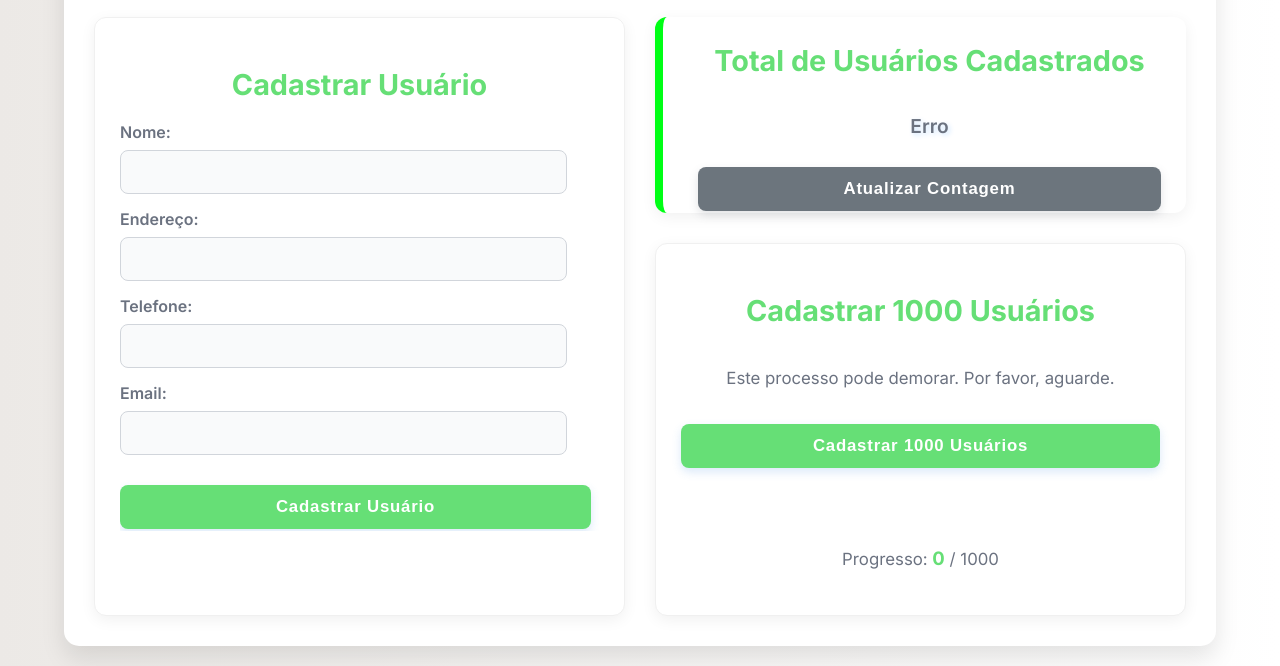
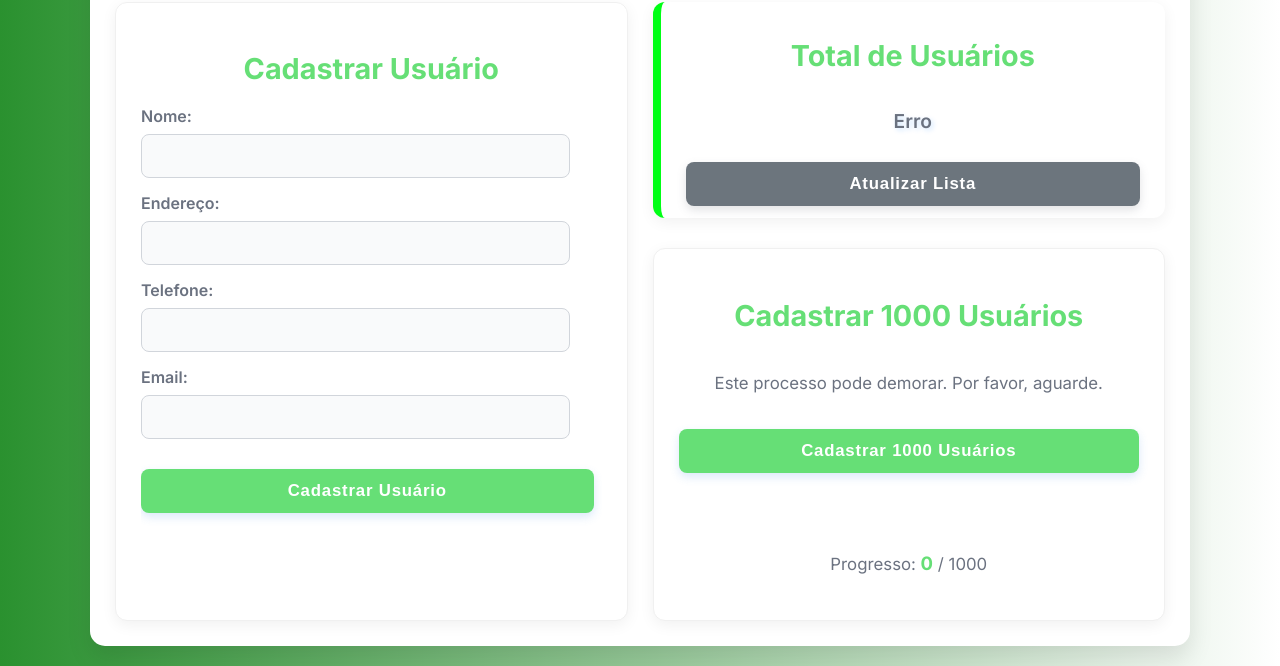
Before and after one commit to EmsonFranca/EmsonSilva, a plain HTML site: page index.html in a window 1280 px wide. Shown: the part 134-800 px from the top of the page. Drawn offline with Linux system fonts and the light colour scheme; no server answers.

Commit message:
style: atualização de cor de fundo

```diff
--- a/index.html
+++ b/index.html
@@ -40,9 +40,9 @@
 
             <div class="right-column">
                 <div class="user-count-card card">
-                    <h2>Total de Usuários Cadastrados</h2>
+                    <h2>Total de Usuários</h2>
                     <p class="user-count-display" id="userCount">0</p>
-                    <button id="refreshUserCount">Atualizar Contagem</button>
+                    <button id="refreshUserCount">Atualizar Lista</button>
                 </div>
 
                 <div class="batch-section card">
--- a/style.css
+++ b/style.css
@@ -1,14 +1,14 @@
 :root {
     /* Cores Primárias */
-    --color-primary-blue: #66df76; /* Azul principal dos botões e títulos */
-    --color-secondary-blue: #03e621; /* Azul mais escuro para hover */
+    --color-primary-green: #66df76; /* Azul principal dos botões e títulos */
+    --color-secondary-green: #03e621; /* Azul mais escuro para hover */
     --color-accent-green: #28a745; /* Verde para sucesso/destaque (opção 1 user-count) */
     --color-dark-text: #1a202cc2; /* Cor para títulos mais escuros */
     --color-medium-text: #333; /* Cor geral do texto */
     --color-light-text: #6b7280; /* Tom de cinza para parágrafos e labels */
 
     /* Cores de Fundo e Borda */
-    --color-background-light: #ece9e6; /* Parte clara do gradiente de fundo */
+    --color-background-light: #2a912f; /* Parte clara do gradiente de fundo */
     --color-background-white: #ffffff; /* Fundo principal dos cards e container */
     --color-background-input: #f9fafb; /* Fundo levemente acinzentado para inputs */
     --color-border-light: #f0f0f0; /* Borda leve dos cards */
@@ -47,6 +47,11 @@
     --border-radius-sm: 8px;
     --border-radius-md: 12px;
     --border-radius-lg: 15px;
+
+    /* Variáveis para ajuste do tamanho principal (agora com um ajuste mais preciso para 1366px) */
+    --container-max-width-desktop: 1100px; /* Um pouco menor para 1366px */
+    --main-content-gap-desktop: 25px; /* Espaçamento entre colunas para desktop */
+    --card-padding-desktop: 25px; /* Padding padrão para cards em desktop */
 }
 
 /* Reset Básico e Fontes */
@@ -133,7 +138,7 @@ p {
 /* Títulos dos Cards */
 .card h2 {
     text-align: center;
-    color: var(--color-primary-blue);
+    color: var(--color-primary-green);
     margin-bottom: var(--spacing-xxl);
     font-size: 1.8em;
     font-weight: 700;
@@ -215,7 +220,7 @@ input[type="email"]:focus {
 }
 
 button {
-    background-color: var(--color-primary-blue);
+    background-color: var(--color-primary-green);
     color: var(--color-background-white);
     padding: var(--padding-input) var(--spacing-xxl);
     border: none;
@@ -232,7 +237,7 @@ button {
 }
 
 button:hover {
-    background-color: var(--color-secondary-blue);
+    background-color: var(--color-secondary-green);
     transform: translateY(-3px);
     box-shadow: var(--shadow-button-hover);
 }
@@ -283,11 +288,33 @@ button:active {
 
 #progress {
     font-weight: 700;
-    color: var(--color-primary-blue);
+    color: var(--color-primary-green);
     font-size: 1.1em;
     margin-top: var(--spacing-md);
 }
+/* Otimização para Desktop (1366px de Largura)*/
+@media (max-width: 1366px) {
+    .container {
+        max-width: var(--container-max-width-desktop); /* Usando a nova variável para desktops */
+        padding: var(--spacing-xxxl); /* Pode ajustar o padding se achar necessário */
+    }
 
+    .main-content {
+        gap: var(--main-content-gap-desktop); /* Espaçamento ajustado para desktops */
+    }
+
+    .card {
+        padding: var(--card-padding-desktop); /* Padding ajustado para cards em desktops */
+    }
+
+    h1 {
+        font-size: 2.2em; /* Um pouco menor para essa resolução */
+    }
+
+    .user-count-display {
+        font-size: 3em; /* Ajuste no tamanho do número de contagem */
+    }
+}
 /* Media Queries para Responsividade */
 @media (max-width: 992px) {
     .main-content {
```
